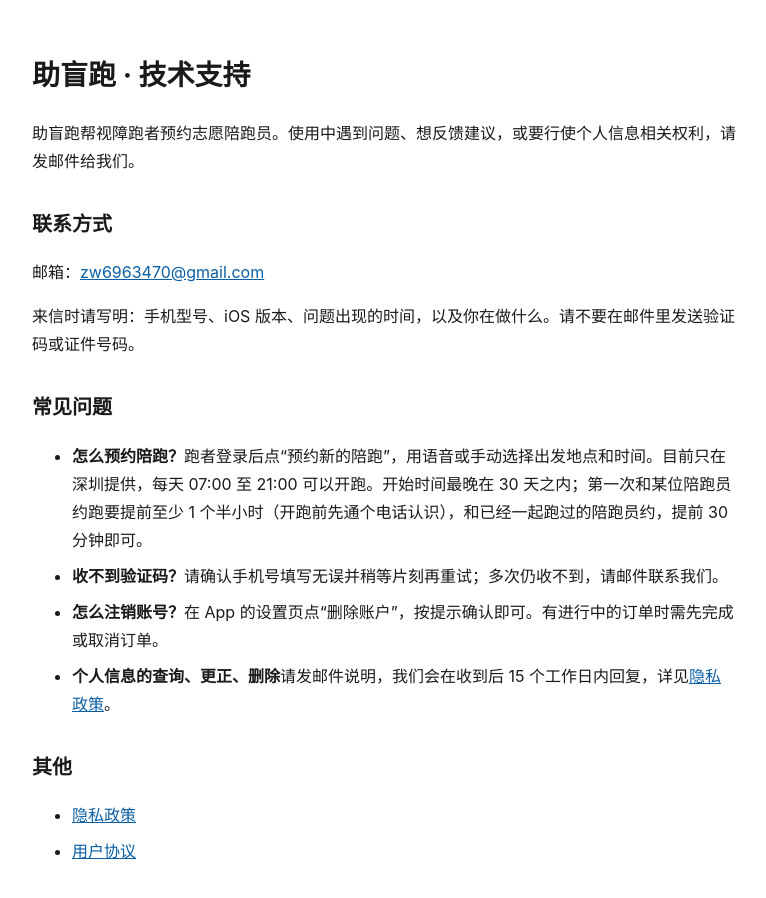
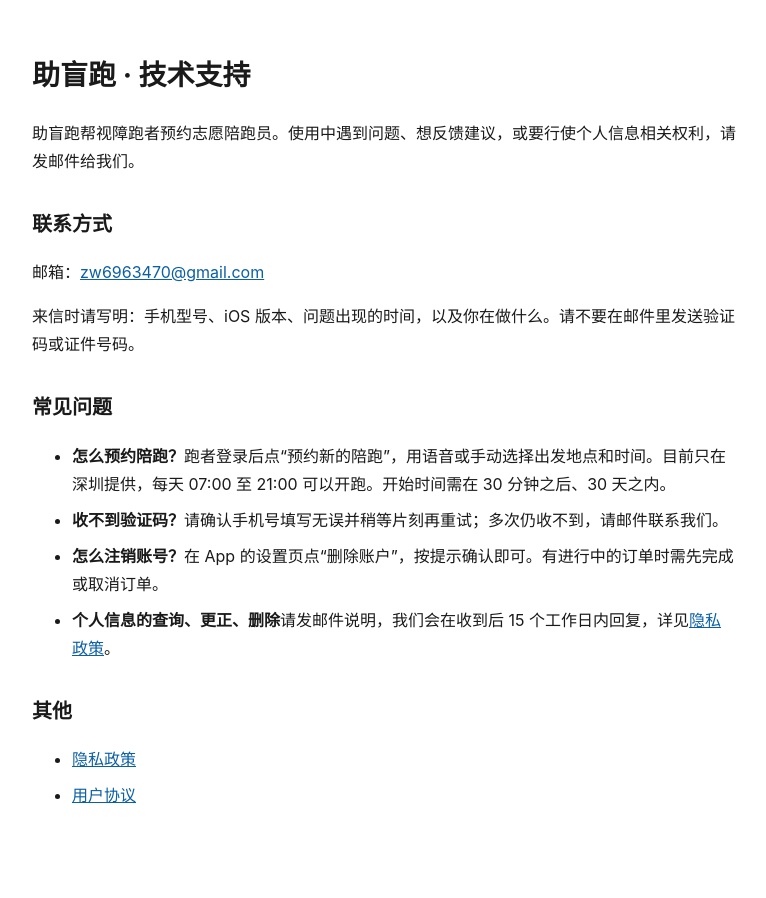
Before and after one commit to Jayden23018/blindrun-legal, a plain HTML site: page support.html in a window 1280 px wide. Shown: the whole page, without its empty margins (256-1022 px from the left). After the commit the page ends 857 px from the top, so only its background shows below. Drawn offline with Linux system fonts and the light colour scheme.

Commit message:
fix: 技术支持页更正提前量——最少 30 分钟对所有人一样，1.5 小时只是客户端建议 (#7)

```diff
--- a/support.html
+++ b/support.html
@@ -26,7 +26,7 @@ a { color:var(--accent); }
 
 <h2>常见问题</h2>
 <ul>
-  <li><strong>怎么预约陪跑？</strong>跑者登录后点“预约新的陪跑”，用语音或手动选择出发地点和时间。目前只在深圳提供，每天 07:00 至 21:00 可以开跑。开始时间最晚在 30 天之内；第一次和某位陪跑员约跑要提前至少 1 个半小时（开跑前先通个电话认识），和已经一起跑过的陪跑员约，提前 30 分钟即可。</li>
+  <li><strong>怎么预约陪跑？</strong>跑者登录后点“预约新的陪跑”，用语音或手动选择出发地点和时间。目前只在深圳提供，每天 07:00 至 21:00 可以开跑。开始时间需在 30 分钟之后、30 天之内。</li>
   <li><strong>收不到验证码？</strong>请确认手机号填写无误并稍等片刻再重试；多次仍收不到，请邮件联系我们。</li>
   <li><strong>怎么注销账号？</strong>在 App 的设置页点“删除账户”，按提示确认即可。有进行中的订单时需先完成或取消订单。</li>
   <li><strong>个人信息的查询、更正、删除</strong>请发邮件说明，我们会在收到后 15 个工作日内回复，详见<a href="privacy-policy.html">隐私政策</a>。</li>
```
